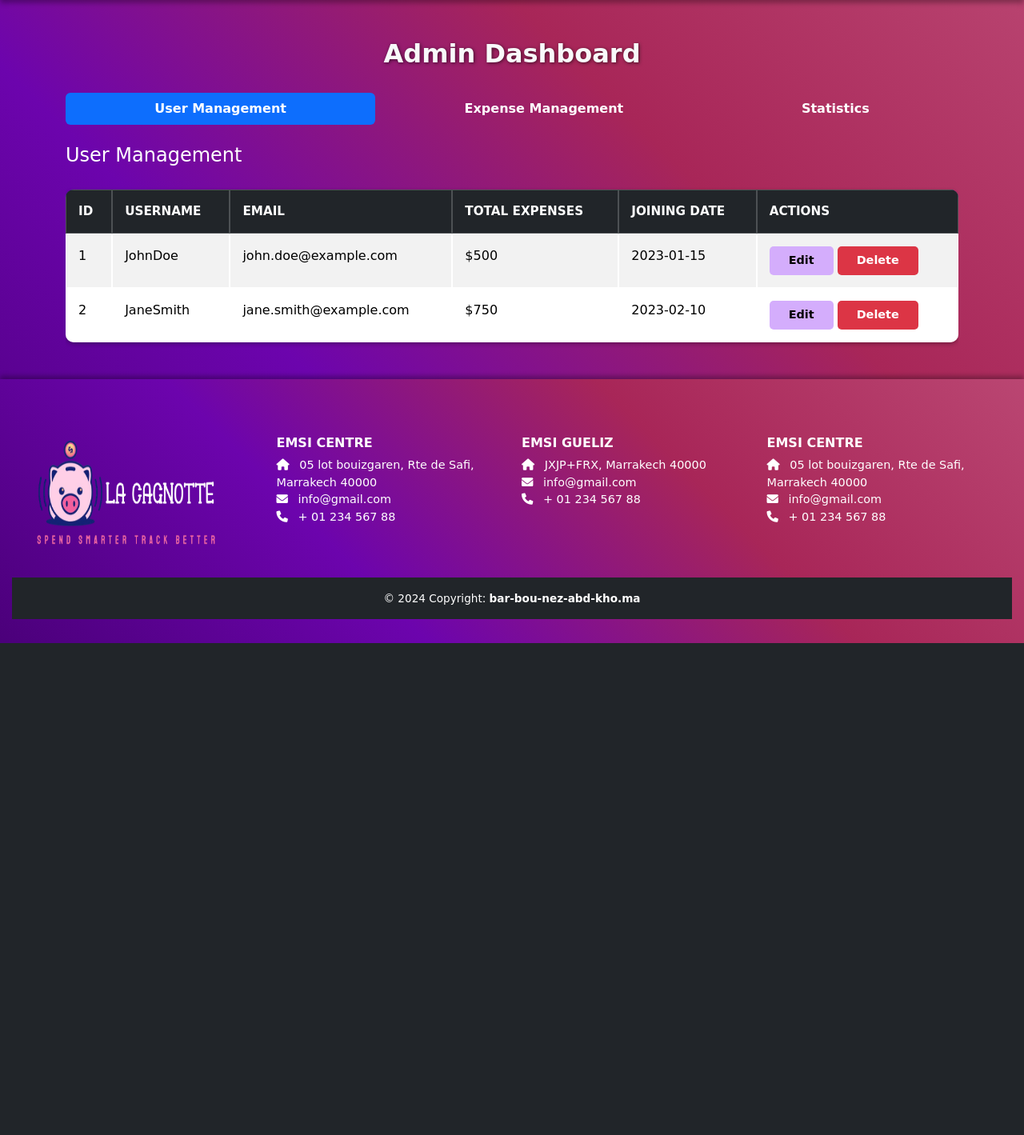
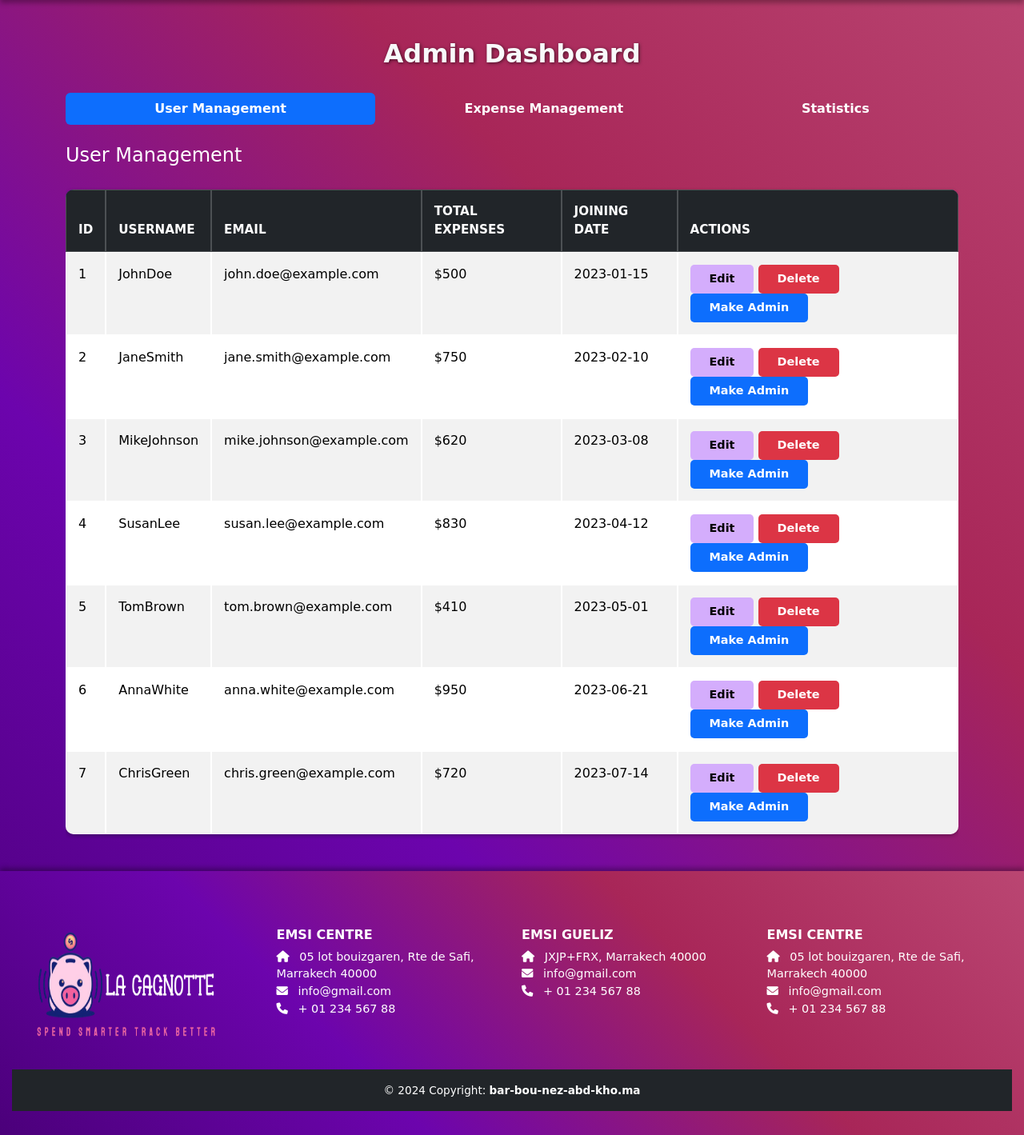
Before and after one commit to ili9141/Cagnotte, a PHP site: page /admin.php in a window 1280 px wide. Shown: the part 84-1503 px from the top of the page at 80% size. Before the commit the page ends 888 px from the top, so only its background shows below. Run offline with PHP 8.4, Linux system fonts and the light colour scheme.

Commit message:
admin page
not finished yet

```diff
--- a/Assets/Styles/admin.css
+++ b/Assets/Styles/admin.css
@@ -1,9 +1,13 @@
 /* General Body Styles */
 body {
-
+    background: linear-gradient(45deg, #4b007a, #6c04ad, #a82658, #ba4672);
+    min-height: 100vh;
+    color: #fff;
+    font-family: 'Arial', sans-serif;
+    margin: 0;
+    padding: 0;
+    line-height: 1.6;
 }
-
-
 
 /* Heading Styles */
 h2 {
@@ -40,7 +44,8 @@ h2:hover {
     font-weight: bold;
 }
 
-.table th, .table td {
+.table th,
+.table td {
     padding: 15px;
     text-align: left;
     border: none;
@@ -85,6 +90,16 @@ h2:hover {
 .btn-danger:hover {
     background-color: #b02a37;
     box-shadow: 0 2px 8px rgba(176, 42, 55, 0.6);
+}
+
+.btn-primary {
+    background-color: #007bff;
+    color: #fff;
+}
+
+.btn-primary:hover {
+    background-color: #0056b3;
+    box-shadow: 0 2px 8px rgba(0, 86, 179, 0.6);
 }
 
 /* Footer Styles */
@@ -177,7 +192,8 @@ footer a:hover {
         font-size: 1.5rem;
     }
 
-    .table th, .table td {
+    .table th,
+    .table td {
         font-size: 0.85rem;
         padding: 10px;
     }
--- a/Pages/admin.php
+++ b/Pages/admin.php
@@ -15,13 +15,11 @@
     .section-content.active {
       display: block;
     }
-
   </style>
 </head>
 <body>
 <?php include('../components/important-header.php'); ?>
 <?php include('../components/navb.php'); ?>
-
 
 <div class="container mt-5">
   <h2 class="text-center">Admin Dashboard</h2>
@@ -56,28 +54,32 @@
           </tr>
         </thead>
         <tbody>
-            <tr>
-              <td>1</td>
-              <td>JohnDoe</td>
-              <td>john.doe@example.com</td>
-              <td>$500</td>
-              <td>2023-01-15</td>
+          <!-- Add user rows dynamically -->
+          <?php
+          $users = [
+            ["1", "JohnDoe", "john.doe@example.com", "$500", "2023-01-15"],
+            ["2", "JaneSmith", "jane.smith@example.com", "$750", "2023-02-10"],
+            ["3", "MikeJohnson", "mike.johnson@example.com", "$620", "2023-03-08"],
+            ["4", "SusanLee", "susan.lee@example.com", "$830", "2023-04-12"],
+            ["5", "TomBrown", "tom.brown@example.com", "$410", "2023-05-01"],
+            ["6", "AnnaWhite", "anna.white@example.com", "$950", "2023-06-21"],
+            ["7", "ChrisGreen", "chris.green@example.com", "$720", "2023-07-14"]
+          ];
+          foreach ($users as $user) {
+            echo "<tr>
+                    <td>{$user[0]}</td>
+                    <td>{$user[1]}</td>
+                    <td>{$user[2]}</td>
+                    <td>{$user[3]}</td>
+                    <td>{$user[4]}</td>
                     <td>
-                <button class="btn btn-warning btn-sm">Edit</button>
-                <button class="btn btn-danger btn-sm">Delete</button>
+                      <button class='btn btn-warning btn-sm'>Edit</button>
+                      <button class='btn btn-danger btn-sm'>Delete</button>
+                      <button class='btn btn-primary btn-sm'>Make Admin</button>
                     </td>
-            </tr>
-            <tr>
-              <td>2</td>
-              <td>JaneSmith</td>
-              <td>jane.smith@example.com</td>
-              <td>$750</td>
-              <td>2023-02-10</td>
-              <td>
-                <button class="btn btn-warning btn-sm">Edit</button>
-                <button class="btn btn-danger btn-sm">Delete</button>
-              </td>
-            </tr>
+                  </tr>";
+          }
+          ?>
         </tbody>
       </table>
     </div>
@@ -100,28 +102,31 @@
           </tr>
         </thead>
         <tbody>
-            <tr>
-              <td>101</td>
-              <td>JohnDoe</td>
-              <td>2023-12-01</td>
-              <td>Groceries</td>
-              <td>$50</td>
-              <td>Weekly groceries</td>
+          <!-- Add expenses dynamically -->
+          <?php
+          $expenses = [
+            ["101", "JohnDoe", "2023-12-01", "Groceries", "$50", "Weekly groceries"],
+            ["102", "JaneSmith", "2023-12-02", "Shopping", "$120", "Clothing purchase"],
+            ["103", "MikeJohnson", "2023-12-03", "Rent", "$500", "Monthly rent"],
+            ["104", "SusanLee", "2023-12-04", "Groceries", "$70", "Weekly groceries"],
+            ["105", "TomBrown", "2023-12-06", "Utilities", "$90", "Internet bill"],
+            ["106", "AnnaWhite", "2023-12-01", "Entertainment", "$150", "Concert tickets"],
+            ["107", "ChrisGreen", "2023-12-02", "Transport", "$35", "Taxi fare"]
+          ];
+          foreach ($expenses as $expense) {
+            echo "<tr>
+                    <td>{$expense[0]}</td>
+                    <td>{$expense[1]}</td>
+                    <td>{$expense[2]}</td>
+                    <td>{$expense[3]}</td>
+                    <td>{$expense[4]}</td>
+                    <td>{$expense[5]}</td>
                     <td>
-                <button class="btn btn-danger btn-sm">Delete</button>
+                      <button class='btn btn-danger btn-sm'>Delete</button>
                     </td>
-            </tr>
-            <tr>
-              <td>102</td>
-              <td>JaneSmith</td>
-              <td>2023-12-05</td>
-              <td>Transport</td>
-              <td>$20</td>
-              <td>Taxi fare</td>
-              <td>
-                <button class="btn btn-danger btn-sm">Delete</button>
-              </td>
-            </tr>
+                  </tr>";
+          }
+          ?>
         </tbody>
       </table>
     </div>
@@ -130,10 +135,32 @@
   <!-- Statistics Section -->
   <div id="statistics" class="section-content">
     <h4>Statistics</h4>
-      <div class="text-center">
-        <p>Total Users: 2</p>
-        <p>Total Monthly Spending: $1250</p>
-        <canvas id="categoryChart" width="400" height="200"></canvas>
+    <div class="text-center mb-4">
+      <label for="statistics-select">Choose Statistics:</label>
+      <select id="statistics-select" class="form-control w-50 mx-auto">
+        <option value="all">All Users</option>
+        <option value="user">Single User</option>
+      </select>
+    </div>
+    <div id="all-users-statistics" class="statistics-content">
+      <h5>All Users Statistics</h5>
+      <canvas id="allUsersChart" width="400" height="200"></canvas>
+    </div>
+    <div id="single-user-statistics" class="statistics-content" style="display: none;">
+      <h5>Single User Statistics</h5>
+      <div class="form-group">
+        <label for="single-user-select">Select User:</label>
+        <select id="single-user-select" class="form-control">
+          <option value="1">JohnDoe</option>
+          <option value="2">JaneSmith</option>
+          <option value="3">MikeJohnson</option>
+          <option value="4">SusanLee</option>
+          <option value="5">TomBrown</option>
+          <option value="6">AnnaWhite</option>
+          <option value="7">ChrisGreen</option>
+        </select>
+      </div>
+      <canvas id="singleUserChart" width="400" height="200" class="mt-4"></canvas>
     </div>
   </div>
 </div>
@@ -148,23 +175,25 @@
     const sections = document.querySelectorAll('.section-content');
     const tabs = document.querySelectorAll('.nav-link');
 
+    // Masquer toutes les sections et retirer la classe "active" de tous les onglets
     sections.forEach(section => section.classList.remove('active'));
     tabs.forEach(tab => tab.classList.remove('active'));
 
+    // Afficher la section sélectionnée et marquer l'onglet correspondant comme actif
     document.getElementById(sectionId).classList.add('active');
     document.getElementById(`${sectionId}-tab`).classList.add('active');
   }
 
-    // Example graph for category-wise spending
-    const ctx = document.getElementById('categoryChart').getContext('2d');
-    const categoryChart = new Chart(ctx, {
+  // Exemple pour initialiser les graphiques
+  const ctxAll = document.getElementById('allUsersChart').getContext('2d');
+  new Chart(ctxAll, {
     type: 'bar',
     data: {
-        labels: ['Groceries', 'Transport', 'Rent', 'Entertainment'],
+      labels: ['JohnDoe', 'JaneSmith', 'MikeJohnson', 'SusanLee', 'TomBrown', 'AnnaWhite', 'ChrisGreen'],
       datasets: [{
-          label: 'Spending by Category',
-          data: [200, 150, 600, 100],
-          backgroundColor: ['#4b007a', '#6c04ad', '#a82658', '#ba4672'],
+        label: 'Total Spending by User',
+        data: [500, 750, 620, 830, 410, 950, 720],
+        backgroundColor: ['#4b007a', '#6c04ad', '#a82658', '#ba4672', '#e97d6a', '#ffcc33', '#36a2eb'],
       }]
     },
     options: {
@@ -174,6 +203,59 @@
       }
     }
   });
+
+  document.getElementById('statistics-select').addEventListener('change', function () {
+    const value = this.value;
+    if (value === 'all') {
+      document.getElementById('all-users-statistics').style.display = 'block';
+      document.getElementById('single-user-statistics').style.display = 'none';
+    } else {
+      document.getElementById('all-users-statistics').style.display = 'none';
+      document.getElementById('single-user-statistics').style.display = 'block';
+    }
+  });
+
+  // Gestion des statistiques pour un utilisateur spécifique
+  const userStats = {
+    1: { name: 'JohnDoe', data: [50, 100, 150], categories: ['Groceries', 'Rent', 'Transport'] },
+    2: { name: 'JaneSmith', data: [200, 300, 250], categories: ['Shopping', 'Entertainment', 'Utilities'] },
+    3: { name: 'MikeJohnson', data: [100, 400, 120], categories: ['Groceries', 'Rent', 'Utilities'] },
+    4: { name: 'SusanLee', data: [250, 500, 80], categories: ['Shopping', 'Rent', 'Entertainment'] },
+    5: { name: 'TomBrown', data: [90, 50, 120], categories: ['Transport', 'Groceries', 'Utilities'] },
+    6: { name: 'AnnaWhite', data: [300, 500, 150], categories: ['Entertainment', 'Rent', 'Groceries'] },
+    7: { name: 'ChrisGreen', data: [120, 300, 200], categories: ['Transport', 'Groceries', 'Utilities'] }
+  };
+
+  document.getElementById('single-user-select').addEventListener('change', function () {
+    const userId = this.value;
+    const user = userStats[userId];
+    const ctx = document.getElementById('singleUserChart').getContext('2d');
+
+    // Supprimer l'ancien graphique
+    if (window.singleUserChartInstance) {
+      window.singleUserChartInstance.destroy();
+    }
+
+    // Créer un nouveau graphique pour l'utilisateur sélectionné
+    window.singleUserChartInstance = new Chart(ctx, {
+      type: 'bar',
+      data: {
+        labels: user.categories,
+        datasets: [{
+          label: `Spending by ${user.name}`,
+          data: user.data,
+          backgroundColor: ['#4b007a', '#6c04ad', '#a82658'],
+        }]
+      },
+      options: {
+        responsive: true,
+        plugins: {
+          legend: { display: true }
+        }
+      }
+    });
+  });
 </script>
+
 </body>
 </html>
```
Lines whose indentation alone changed are shown as unchanged.
